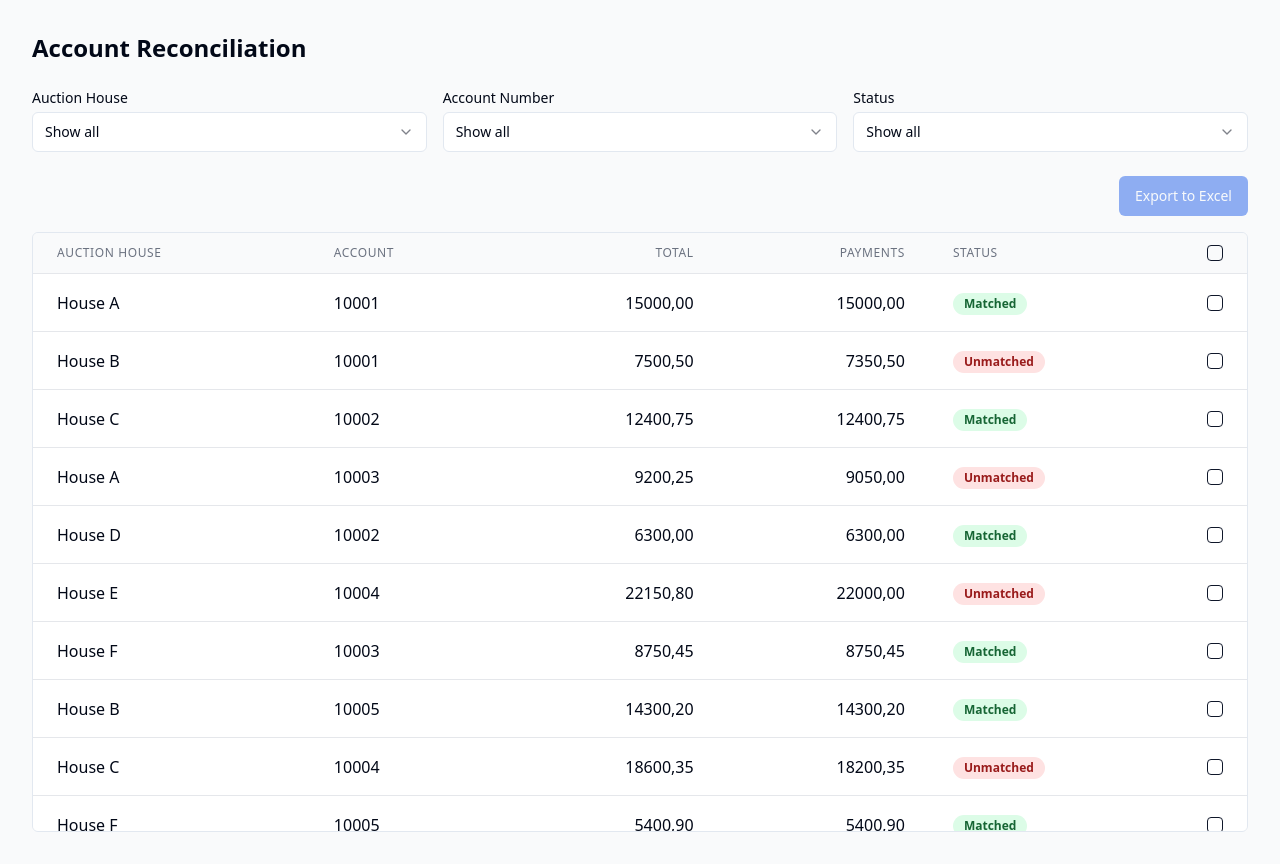
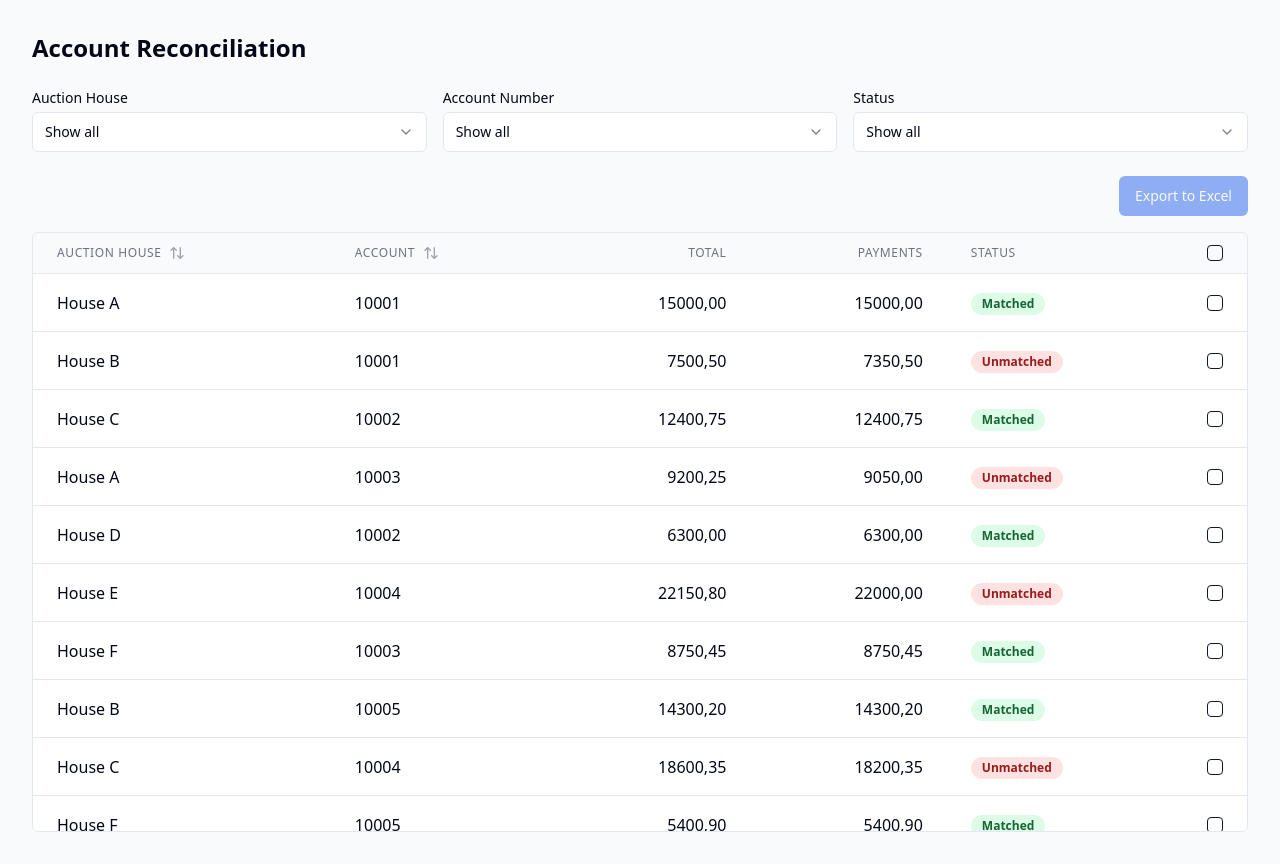
Before and after one commit to OlgaLimonova/recon-table-blitz, a React (Vite) app: page / in a window 1280 px wide. Built offline with nearby package versions, Linux system fonts and the light colour scheme.

Commit message:
Fix: Always show sorting icon
Always show the sorting icon in the table header.

```diff
--- a/src/components/ReconciliationTable.tsx
+++ b/src/components/ReconciliationTable.tsx
@@ -1,8 +1,10 @@
+
 import React, { useState } from "react";
 import { Button } from "@/components/ui/button";
 import { Checkbox } from "@/components/ui/checkbox";
 import { Badge } from "@/components/ui/badge";
 import { cn } from "@/lib/utils";
+import { ArrowUpDown } from "lucide-react";
 import ReconciliationFilters from "./reconciliation/ReconciliationFilters";
 import { useReconciliationData } from "@/hooks/useReconciliationData";
 import { exportToCSV } from "@/utils/exportUtils";
@@ -87,7 +89,8 @@ const ReconciliationTable: React.FC = () => {
                 onClick={() => requestSort('auctionHouse')}
               >
                 <div className="flex items-center">
-                  Auction House {getSortIndicator('auctionHouse')}
+                  Auction House
+                  <ArrowUpDown className="ml-2 h-4 w-4 text-gray-400" />
                 </div>
               </th>
               <th
@@ -95,7 +98,8 @@ const ReconciliationTable: React.FC = () => {
                 onClick={() => requestSort('account')}
               >
                 <div className="flex items-center">
-                  Account {getSortIndicator('account')}
+                  Account
+                  <ArrowUpDown className="ml-2 h-4 w-4 text-gray-400" />
                 </div>
               </th>
               <th
```
